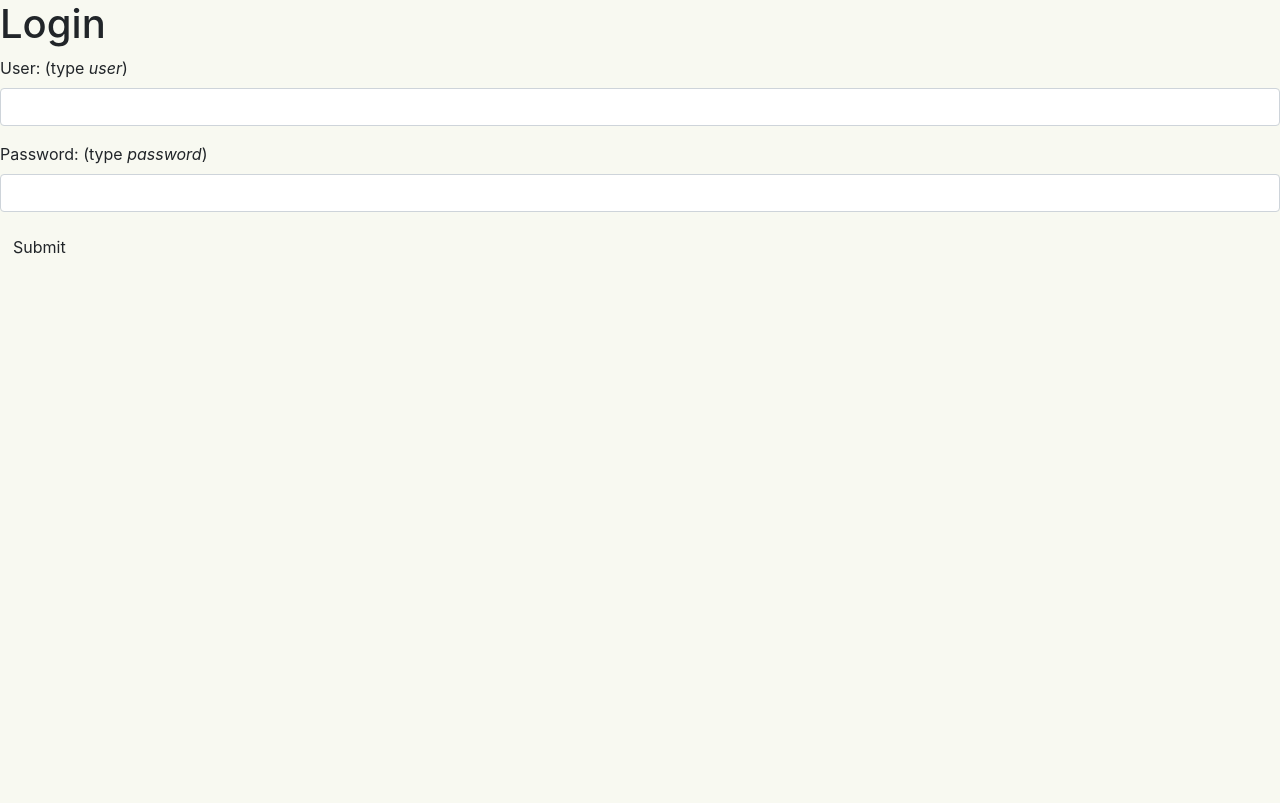
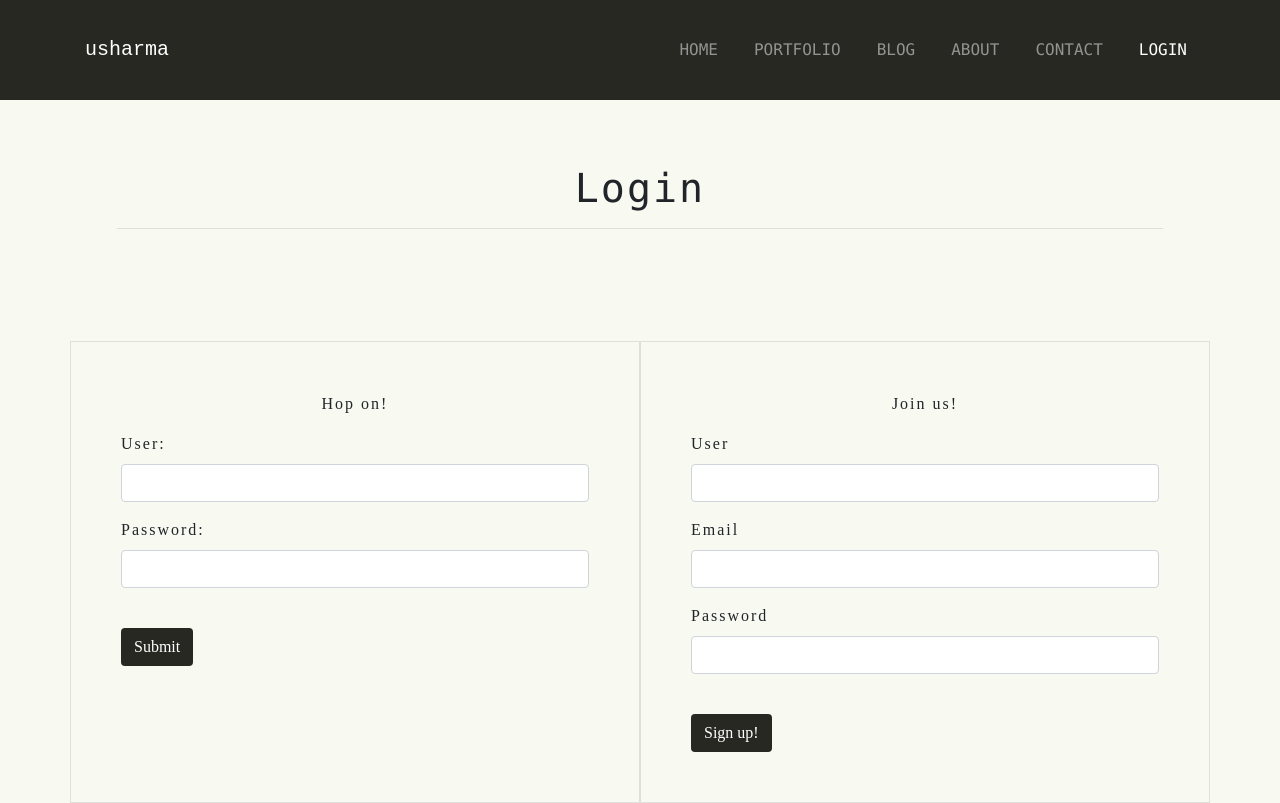
Before and after one commit to karshh/portfolio-angular, an Angular app: page /login in a window 1280 px wide. Built offline with nearby package versions, Linux system fonts and the light colour scheme.

Commit message:
Styled Login page. Work on updating navbar upon login/logout.

```diff
--- a/src/app/about/about.component.css
+++ b/src/app/about/about.component.css
@@ -2,3 +2,9 @@ body {
 
 	background-color: rgba(255, 255, 255, 0.8);
 }
+
+
+.content {
+	font-family: 'Bookman Old Style';
+	letter-spacing: 2px;
+}
--- a/src/app/login/login.component.css
+++ b/src/app/login/login.component.css
@@ -0,0 +1,10 @@
+.loginForm {
+	border: 1px solid rgba(0,0,0,.1);
+    padding: 50px;
+}
+
+
+.content {
+	font-family: 'Bookman Old Style';
+	letter-spacing: 2px;
+}
--- a/src/app/login/login.component.html
+++ b/src/app/login/login.component.html
@@ -1,26 +1,64 @@
-<h1>Login</h1>
+
+<app-nav-list currentLink="{{ link }}"></app-nav-list>
+
+<div class="container content">
+  <app-title title="Login"></app-title>
 
   <div class="alert alert-danger" role="alert" *ngIf="message">
     {{ message }}
   </div>
 
-<form *ngIf="!authService.getUser()">
+<div class="row justify-content-center">
+  <div class="col-lg-6 col-md-12 loginForm">
+    <div class="text-center"><p>  Hop on! </p></div>
+    <form *ngIf="!authService.isLoggedIn()">
       <div class="form-group">
-    <label for="username">User: (type <em>user</em>)</label>
+        <label for="username">User:</label>
         <input class="form-control" name="username" #username>
       </div>
 
       <div class="form-group">
-    <label for="password">Password: (type <em>password</em>)</label>
+        <label for="password">Password: </label>
         <input class="form-control" type="password" name="password" #password>
       </div>
+      <br>
+      <button class="btn btn-extra" (click)="login(username.value, password.value)">
+        Submit
+      </button>
+    </form>
+  </div>
 
-  <a class="btn btn-default" (click)="login(username.value, password.value)">
-    Submit
-  </a>
+
+  <div class="col-lg-6 col-md-12 loginForm">
+    <div class="text-center"><p> Join us! </p></div>
+
+    <form *ngIf="!authService.isLoggedIn()">
+      <div class="form-group">
+        <label for="username">User</label>
+        <input class="form-control" name="username" #username>
+      </div>
+
+
+      <div class="form-group">
+        <label for="username">Email</label>
+        <input class="form-control" type="email" name="username" #email>
+      </div>
+
+      <div class="form-group">
+        <label for="password">Password</label>
+        <input class="form-control" type="password" name="password" #password>
+      </div>
+      <br>
+      <button class="btn btn-extra" (click)="register(username.value, email.value, password.value)">
+        Sign up!
+      </button>
     </form>
+  </div>
+</div>
 
   <div *ngIf="authService.getUser()">
     Logged in as <b>{{ authService.getUser() }}</b>
     <a href (click)="logout()">Log out</a>
   </div>
+
+</div>
--- a/src/app/login/login.component.ts
+++ b/src/app/login/login.component.ts
@@ -9,8 +9,11 @@ import { AuthService } from '../services/auth.service';
 export class LoginComponent implements OnInit {
 	message: string;
 
+  link: string;
+
   constructor(public authService: AuthService) {
     this.message = '';
+    this.link = 'login';
   }
 
   login(username: string, password: string): boolean {
@@ -24,10 +27,22 @@ export class LoginComponent implements OnInit {
     return false;
   }
 
+  register(username: string, email: string, password: string): boolean {
+    this.message = '';
+    if (!this.authService.register(username, email, password)) {
+      this.message = 'Incorrect credentials.';
+      setTimeout(function() {
+        this.message = '';
+      }.bind(this), 2500);
+    }
+    return false;
+  }
+
   logout(): boolean {
     this.authService.logout();
     return false;
   }
+
   ngOnInit() {
   }
 
--- a/src/app/nav-list/nav-list.component.ts
+++ b/src/app/nav-list/nav-list.component.ts
@@ -1,5 +1,6 @@
 import { Component, OnInit, Input } from '@angular/core';
 
+import { AuthService } from '../services/auth.service';
 @Component({
   selector: 'app-nav-list',
   templateUrl: './nav-list.component.html',
@@ -9,11 +10,13 @@ export class NavListComponent implements OnInit {
 
   links: string[];
 
+
   @Input() currentLink: string;
 
-  constructor() {
-  	this.links = ['home', 'portfolio', 'blog', 'about' ,'contact', 'login'];
-
+  constructor(private authService: AuthService) {
+  	this.links = ['home', 'portfolio', 'blog', 'about' ,'contact'];
+    if (authService.isLoggedIn()) this.links.push('profile', 'logout');
+    else this.links.push('login')
   }
 
   ngOnInit() {
--- a/src/app/services/auth.service.ts
+++ b/src/app/services/auth.service.ts
@@ -4,9 +4,28 @@ import { Injectable } from '@angular/core';
 export class AuthService {
 
   // Dummy login and logout for now. Change to interact with db later!!!
+  authMap: { [user: string]: string; };
+
+  constructor() {
+    this.authMap = {};
+  }
+
+  register(user: string, email: string, password: string): boolean {
+
+    console.log("Current authmap:");
+    console.log(this.authMap);
+    if (this.authMap[user]) return false;
+
+    this.authMap[user] = password;
+    return true;
+  }
 
   login(user: string, password: string): boolean {
-    if (user === 'user' && password === 'password') {
+
+    console.log("Current authmap:");
+    console.log(this.authMap);
+
+    if (this.authMap[user] && this.authMap[user] == password) {
       localStorage.setItem('username', user);
       return true;
     }
--- a/src/styles.css
+++ b/src/styles.css
@@ -1,5 +1,9 @@
 /* You can add global styles to this file, and also import other style files */
 body {
-
 	background-color: #f8f9f1;
 }
+
+.btn-extra {
+	background-color: #272822;
+	color: #fff;
+}
```
Lines whose indentation alone changed are shown as unchanged.
